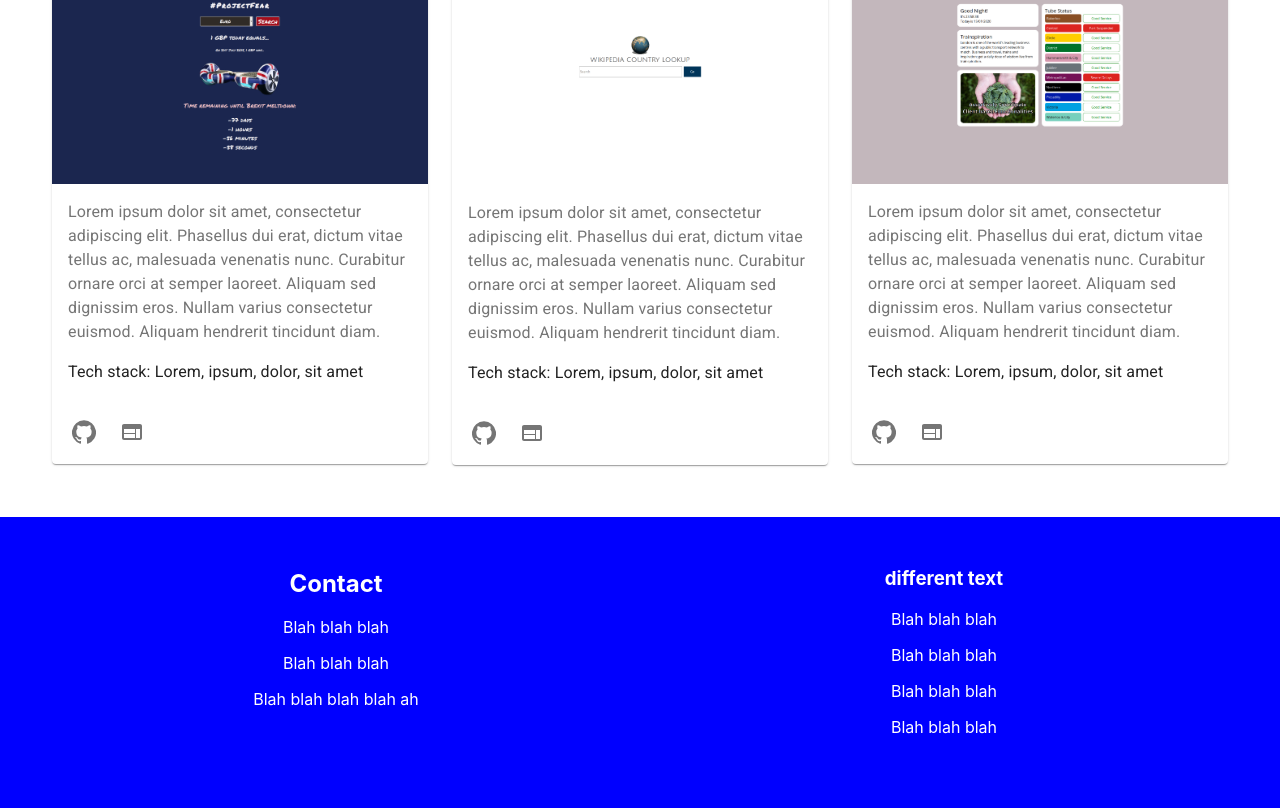
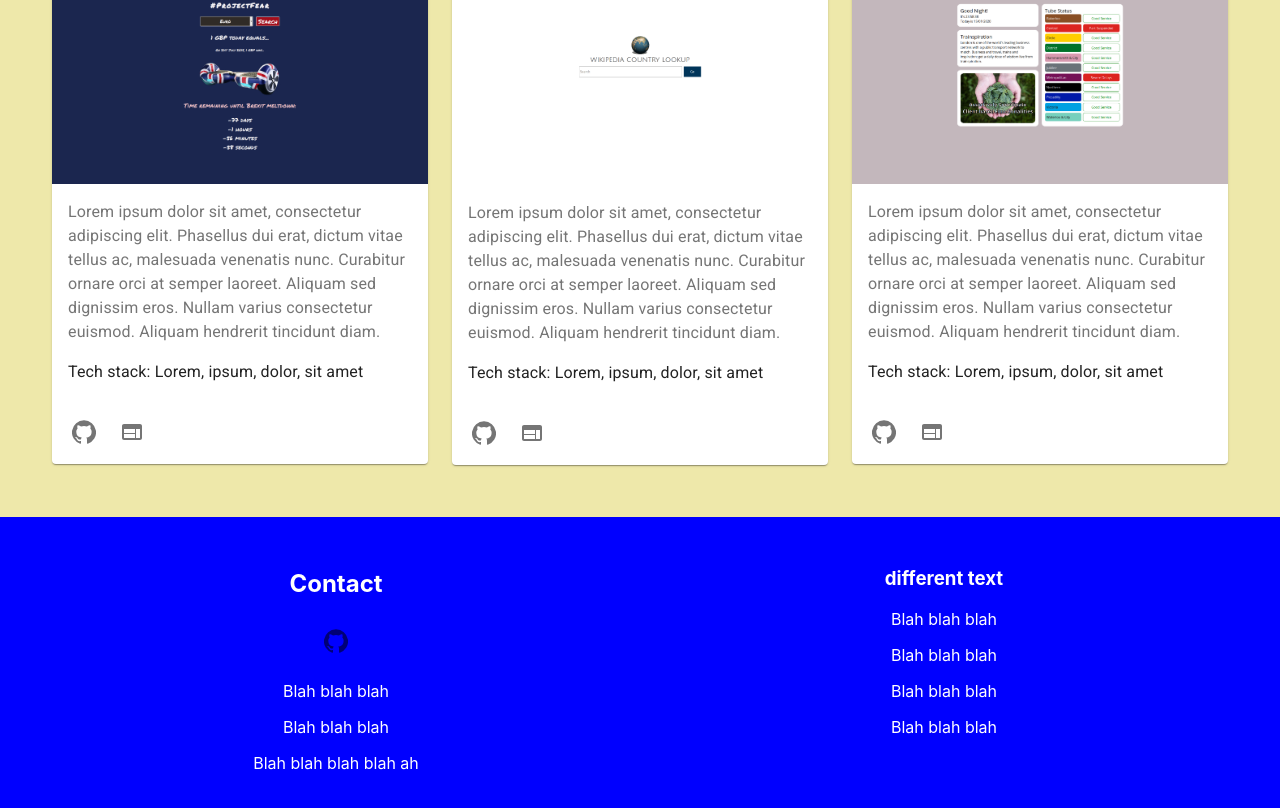
Before and after one commit to andy-mc-donald/React-Portfolio-V2, a React (Create React App) app: page / in a window 1280 px wide. Shown: the part 676-1484 px from the top of the page. Built offline with nearby package versions, Linux system fonts and the light colour scheme.

Commit message:
bit more footer p4

```diff
--- a/src/Pages/Page3.js
+++ b/src/Pages/Page3.js
@@ -14,7 +14,8 @@ const useStyles = makeStyles(theme => ({
     flexGrow: 1,
     display: 'flex',
     flexDirection: 'row',
-    justifyContent: 'center'
+    justifyContent: 'center',
+    backgroundColor: 'palegoldenrod'
     // width: '100%'
   },
   container: {
--- a/src/Pages/Page4.js
+++ b/src/Pages/Page4.js
@@ -2,6 +2,8 @@ import React from "react";
 import Grid from "@material-ui/core/Grid";
 // import Typography from "@material-ui/core/Typography";
 import { makeStyles } from "@material-ui/core/styles";
+import IconButton from "@material-ui/core/IconButton";
+import GitHubIcon from '@material-ui/icons/GitHub';
 
 const useStyles = makeStyles(theme => ({
   root: {
@@ -26,6 +28,9 @@ function Page4() {
       <Grid container className={classes.container}>
         <Grid item xs={12} sm={6} className={classes.item}>
           <h2>Contact</h2>
+          <IconButton>
+              <GitHubIcon />
+          </IconButton>
           <p>Blah blah blah</p>
           <p>Blah blah blah</p>
           <p>Blah blah blah blah ah </p>
```
